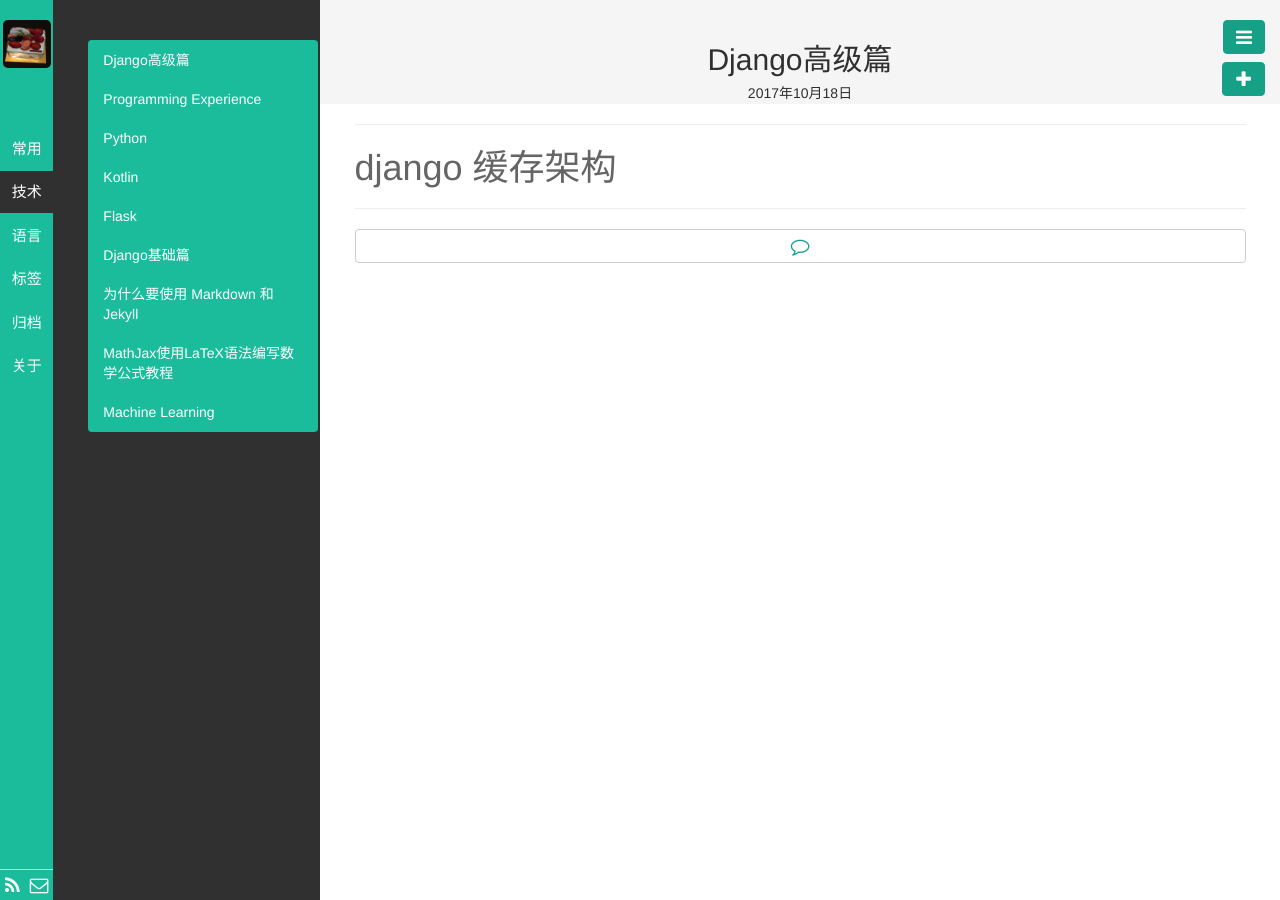
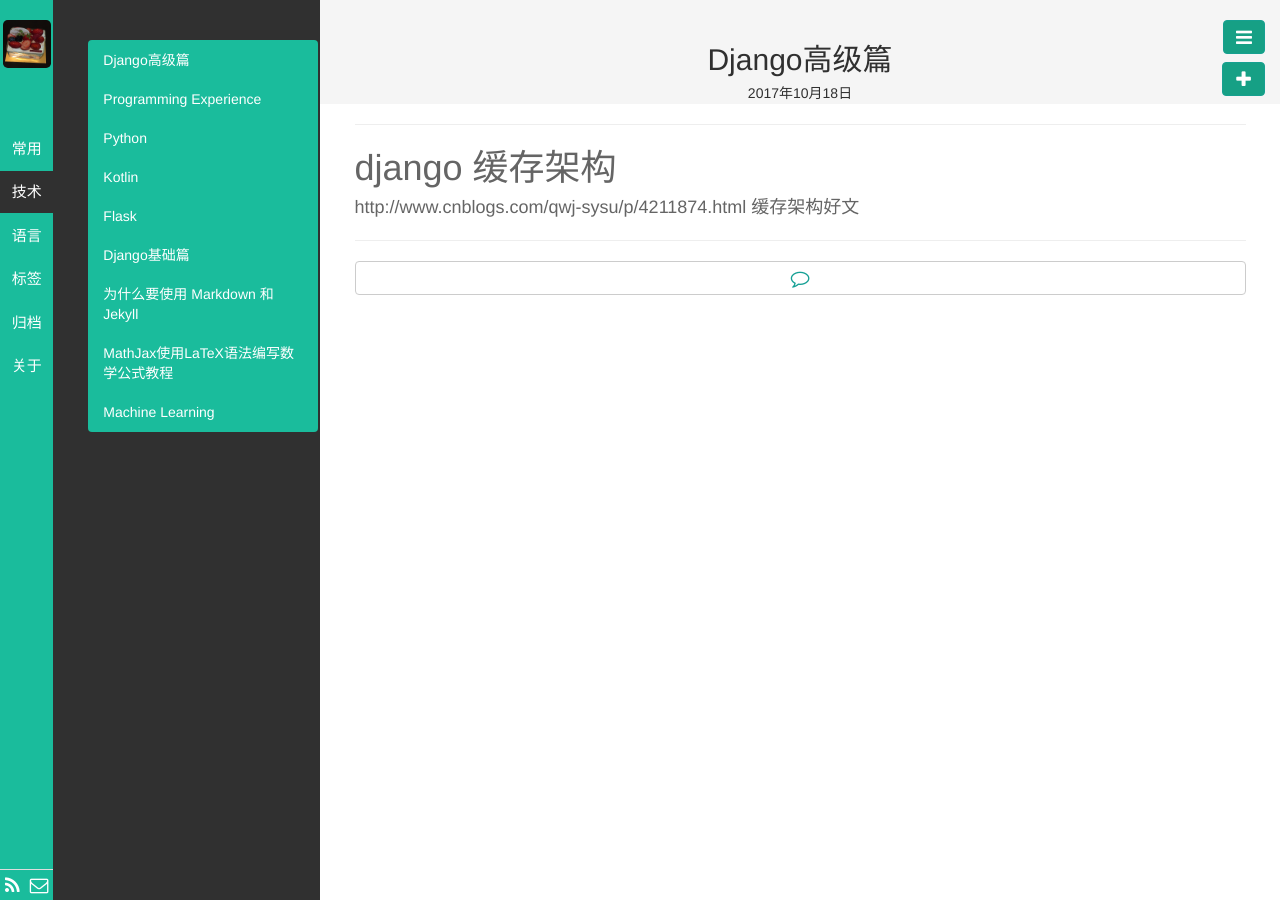
Before and after one commit to kyoyo/kyoyo.github.io, a Jekyll site: the page built from _posts/技術/2017-10-18-Django.md, in a window 1280 px wide. Built offline with Jekyll 4.4.1, drawn with Linux system fonts in a browser that asks for light colours; Markdown is read by kramdown in place of the engine named in the settings.

Commit message:
Update 2017-10-18-Django.md

```diff
--- a/_posts/技術/2017-10-18-Django.md
+++ b/_posts/技術/2017-10-18-Django.md
@@ -8,3 +8,4 @@ description:
 ---
 
 # django 缓存架构
+http://www.cnblogs.com/qwj-sysu/p/4211874.html  缓存架构好文
```
